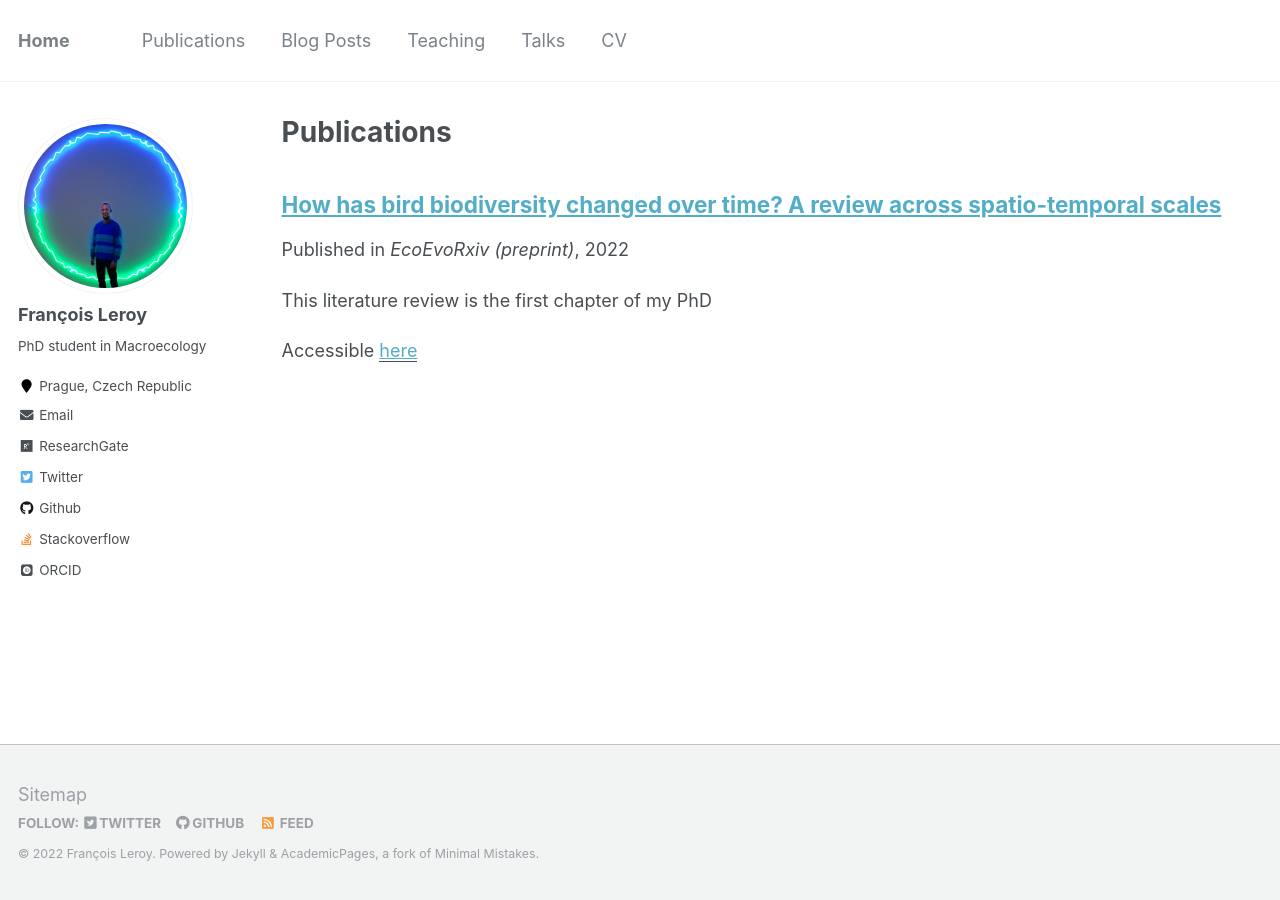
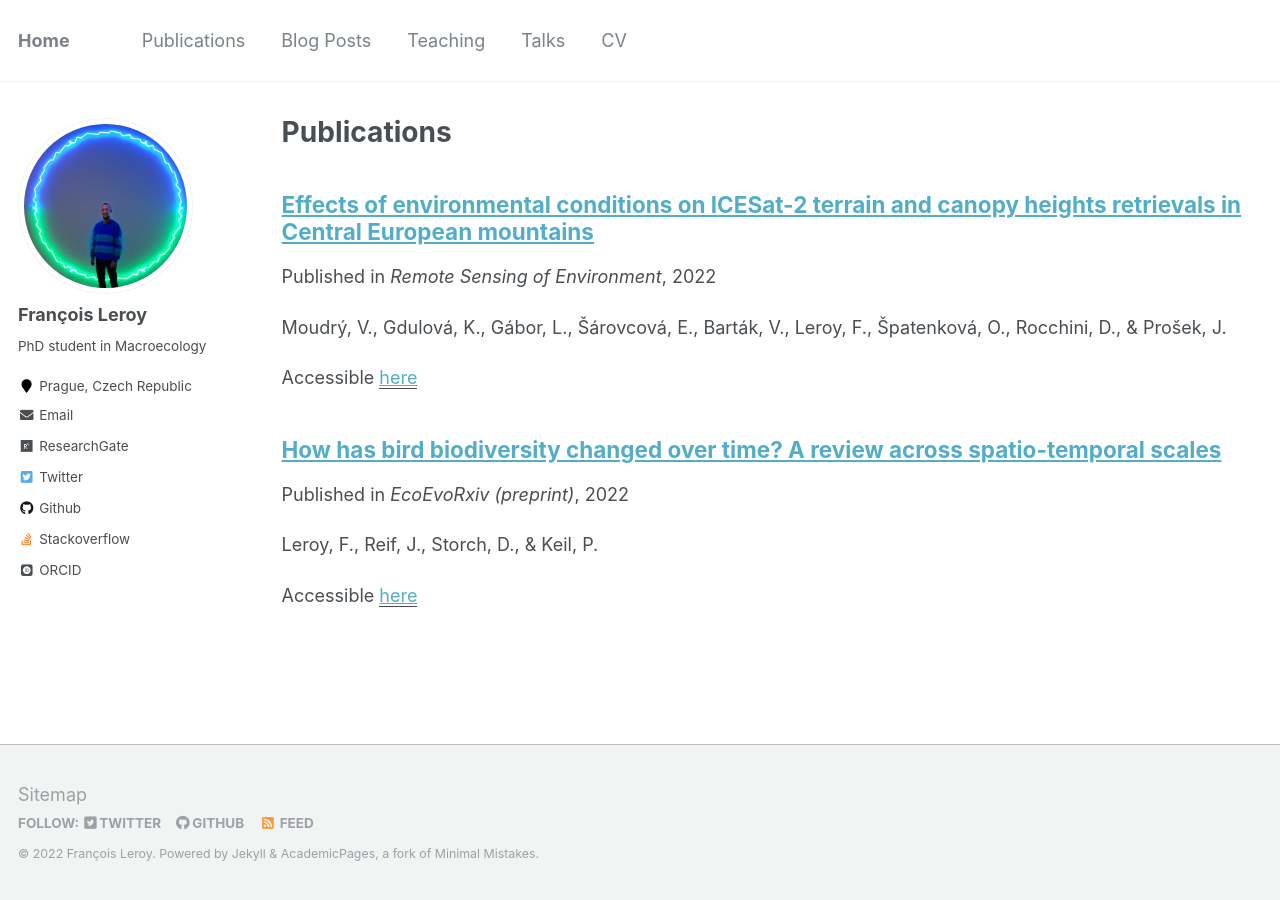
Before and after one commit to FrsLry/FrsLry.github.io, a Jekyll site: the page built from _pages/publications.md, in a window 1280 px wide. Built offline with Jekyll 4.4.1, drawn with Linux system fonts in a browser that asks for light colours; some web fonts are replaced.

Commit message:
adding vitek's paper

```diff
--- a/_publications/2022-02-23-how_has.md
+++ b/_publications/2022-02-23-how_has.md
@@ -2,7 +2,7 @@
 title: "How has bird biodiversity changed over time? A review across spatio-temporal scales"
 collection: publications
 permalink: /publications/2022-02-23-how_has
-excerpt: 'This literature review is the first chapter of my PhD'
+excerpt: 'Leroy, F., Reif, J., Storch, D., & Keil, P.'
 date: 2022-02-23
 venue: 'EcoEvoRxiv (preprint)'
 paperurl: 'https://doi.org/10.32942/osf.io/jhr6v'
--- /dev/null
+++ b/_publications/2022-09-15-moudry_effects.md
@@ -0,0 +1,12 @@
+---
+title: "Effects of environmental conditions on ICESat-2 terrain and canopy heights retrievals in Central European mountains"
+collection: publications
+permalink: /publications/2022-09-15-moudry_effects
+excerpt: 'Moudrý, V., Gdulová, K., Gábor, L., Šárovcová, E., Barták, V., Leroy, F., Špatenková, O., Rocchini, D., & Prošek, J.'
+date: 2022-09-15
+venue: 'Remote Sensing of Environment'
+paperurl: 'https://doi.org/10.1016/j.rse.2022.113112'
+#citation: ''
+---
+
+[Download paper here](https://ecoevorxiv.org/jhr6v/download)
```
